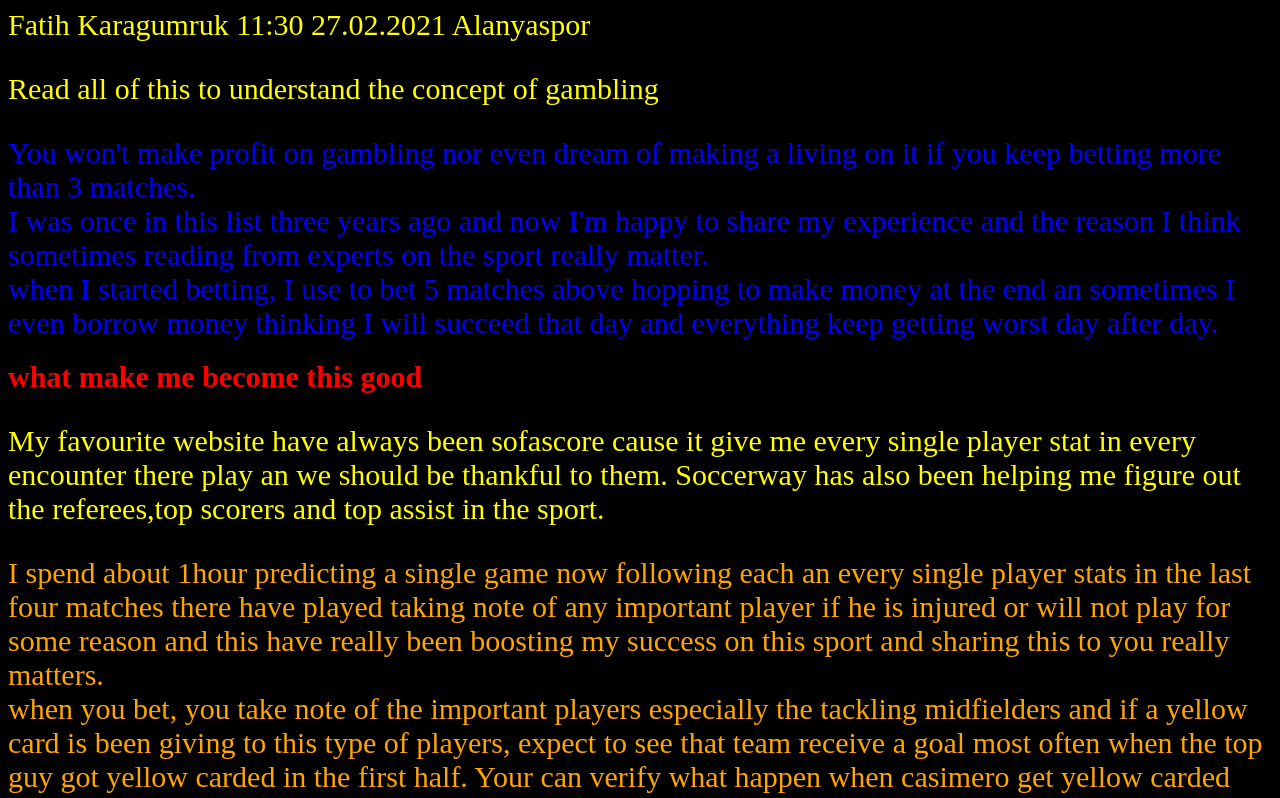
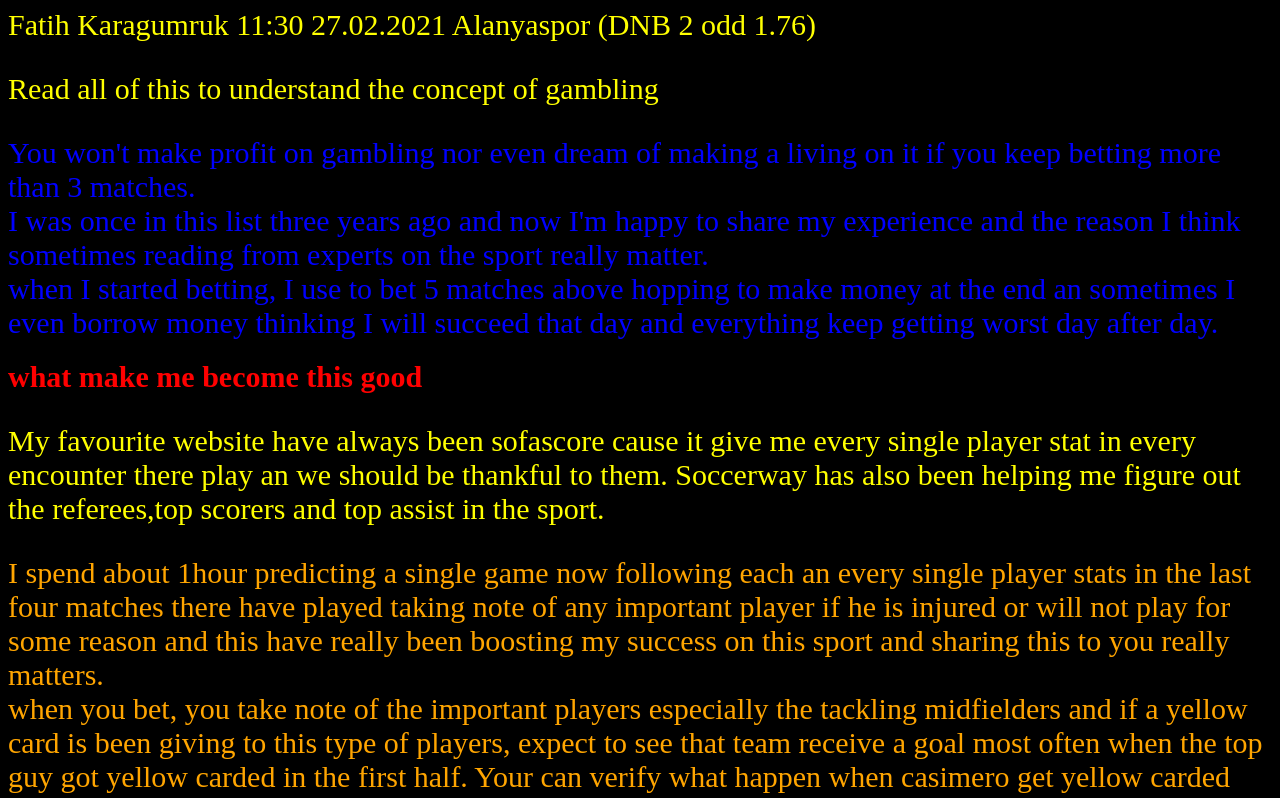
Before and after one commit to ambe90/ambe90, a plain HTML site: page index1.html in a window 1280 px wide. Shown: the top 798 px of the page. Drawn offline with Linux system fonts and the light colour scheme.

Commit message:
Update index1.html

```diff
--- a/index1.html
+++ b/index1.html
@@ -24,7 +24,7 @@ font-size : 30px;
 <P>Fatih Karagumruk
 11:30
 27.02.2021
-Alanyaspor</p>
+Alanyaspor (DNB 2 odd 1.76)</p>
 <p> Read all of this to understand the concept of gambling</p>
 <h>You won't make profit on gambling nor even dream of making a living on it if you keep betting more than 3 matches.<br>I was once in this list three years ago and now I'm happy to share my experience and the reason I think sometimes reading from experts on the sport really matter.<br>when I started betting, I use to bet 5 matches above hopping to make money at the end an sometimes I even borrow money thinking I will succeed that day and everything keep getting worst day after day.<br></h>
 <h1>what make me become this good</h1>
```
